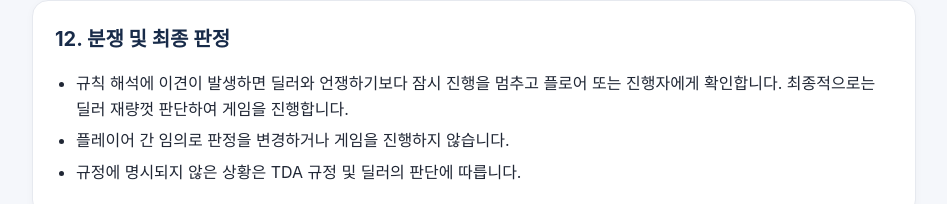
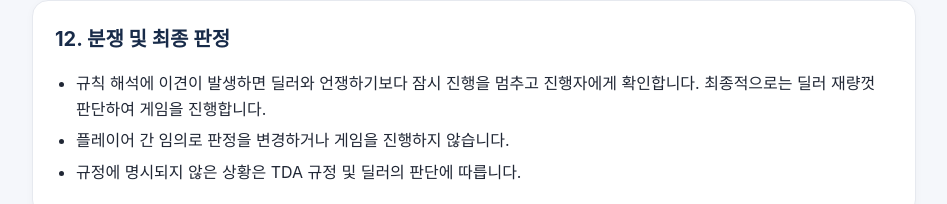
Before and after one commit to sikorea1114-pixel/poker, a plain HTML site: page index.html in a window 1280 px wide. Shown: the part 6873-7077 px from the top of the page, without its empty margins (166-1113 px from the left). Drawn offline with Linux system fonts and the light colour scheme.

Commit message:
Update index.html

```diff
--- a/index.html
+++ b/index.html
@@ -17,7 +17,7 @@
 <meta name="twitter:card" content="summary_large_image">
 <meta name="twitter:image" content="https://sikorea1114-pixel.github.io/poker/og-image.jpg">
 <meta name="twitter:title" content="라티파티 홀덤 미니토너먼트">
-<meta name="twitter:description" content="모두가 즐겁고 공정하게 플레이할 수 있도록 운영 규칙을 확인해 주세요.">
+<meta name="twitter:description" content="참여자는 꼭 확인해주세요!">
 <style>
 :root{--ink:#202735;--muted:#667085;--line:#e6e9ef;--bg:#f5f7fb;--card:#fff;--navy:#182b49;--blue:#315b91;--soft:#edf3fb;--gold:#fff5df}
 *{box-sizing:border-box}
@@ -276,7 +276,7 @@ footer{text-align:center;color:var(--muted);font-size:12px;padding:18px}
 <section>
 <h2>12. 분쟁 및 최종 판정</h2>
 <ul>
-<li>규칙 해석에 이견이 발생하면 딜러와 언쟁하기보다 잠시 진행을 멈추고 플로어 또는 진행자에게 확인합니다. 최종적으로는 딜러 재량껏 판단하여 게임을 진행합니다.</li>
+<li>규칙 해석에 이견이 발생하면 딜러와 언쟁하기보다 잠시 진행을 멈추고 진행자에게 확인합니다. 최종적으로는 딜러 재량껏 판단하여 게임을 진행합니다.</li>
 <li>플레이어 간 임의로 판정을 변경하거나 게임을 진행하지 않습니다.</li>
 <li>규정에 명시되지 않은 상황은 TDA 규정 및 딜러의 판단에 따릅니다.</li>
 </ul>
```
